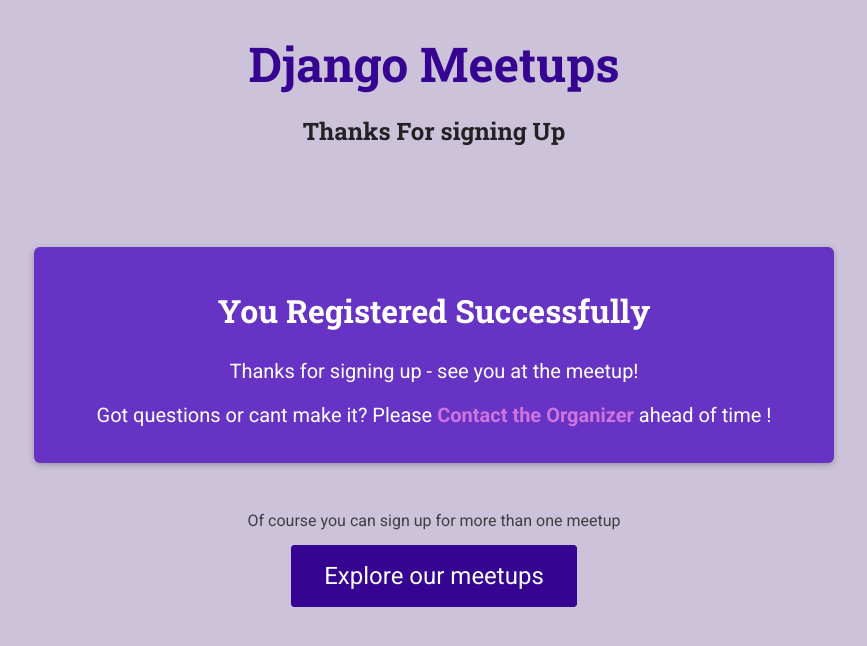
After one commit to hassanSattariNia/Django_meetup, a Django app: template meetups/templates/meetups/registeration-success.html in a window 1280 px wide. The commit adds this page. Shown: the top 646 px of the page, without its empty margins (206-1073 px from the left). Run offline with Django 5.2, Linux system fonts and the light colour scheme; the template is opened without the code that fills it: values that come from a table or form of the project are taken from there, others are empty; data comes from the database, SQL or seed files in the repository; both versions use the stored data as it was after the commit.

Commit message:
added email to meetup organizer

```diff
--- /dev/null
+++ b/meetups/static/meetups/styles/registration-confirmation.css
@@ -0,0 +1,37 @@
+main {
+  text-align: center;
+}
+
+#confirmation {
+  max-width: 50rem;
+  margin: 3rem auto;
+  box-shadow: 0 2px 6px rgba(0, 0, 0, 0.25);
+  padding: 1rem;
+  background-color: #6633c4;
+  border-radius: 6px;
+  color: white
+}
+
+#confirmation h2 {
+  color: inherit;
+  font-size: 2rem;
+}
+
+#confirmation p {
+  font-size: 1.25rem;
+}
+
+#confirmation p a {
+  color: #cf74df;
+  text-decoration: none;
+  font-weight: bold;
+}
+
+#continue p {
+  margin: 2rem 0;
+}
+
+#continue .btn {
+  font-size: 1.5rem;
+  padding: 1rem 2rem;
+}
--- /dev/null
+++ b/meetups/templates/meetups/registeration-success.html
@@ -0,0 +1,26 @@
+{% extends 'meetups/base/base.html' %}
+
+{% load static %}
+
+{% block title %} You registered successfully {% endblock %}
+
+{% block css_block %}
+<link rel="stylesheet" href="{% static 'meetups/styles/registration-confirmation.css' %}">
+{% endblock %}
+
+{% block main_heading %}
+Thanks For signing Up
+{% endblock %}
+
+{% block body %}
+<section id="confirmation">
+    <h2>You Registered Successfully</h2>
+    <p>Thanks for signing up - see you at the meetup!</p>
+    <p>Got questions or cant make it? Please <a href="mailto:{{ meetup.organizer_email }}">Contact the Organizer </a> ahead of time ! </p>
+</section>
+
+<section id="continue">
+    <p>Of course you can sign up for more than one meetup</p>
+    <p><a href="/meetups" class="btn">Explore our meetups</a></p>
+</section>
+{% endblock %}
--- a/meetups/urls.py
+++ b/meetups/urls.py
@@ -4,5 +4,7 @@ from . import views
 urlpatterns = [
     # url , then function have to called when this url witted on the browser
     path('meetups/',views.index,name='all-meetups'),
-    path('meetups/<slug:meetup_slug>/', views.meetup_details, name='meetup-details') #using dynamic path segment
+    path('meetups/success',views.confirm_registeration,name='confirm-registeration'),
+    path('meetups/<slug:meetup_slug>/', views.meetup_details, name='meetup-details'), #using dynamic path segment
+
 ]
```
Also changed, not shown: meetups/forms.py (added, +12 -0 lines), meetups/templates/meetups/meetup-details.html (+12 -2 lines), meetups/views.py (+35 -10 lines), db.sqlite3.
